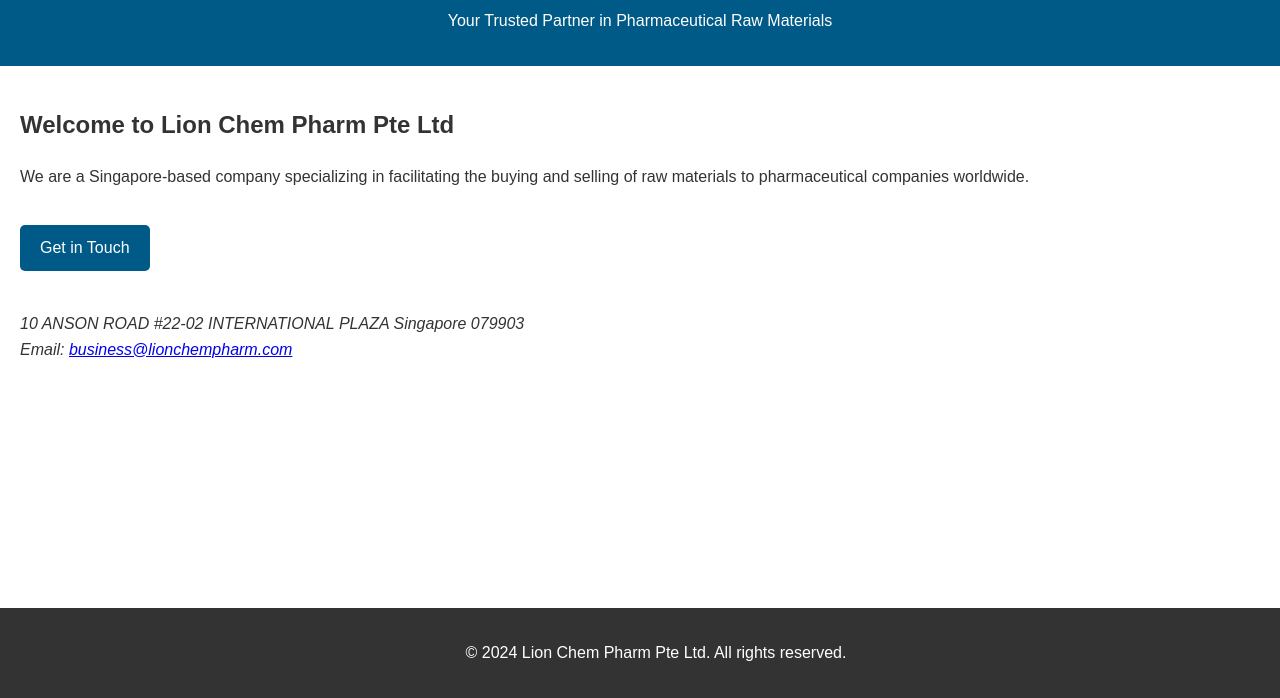
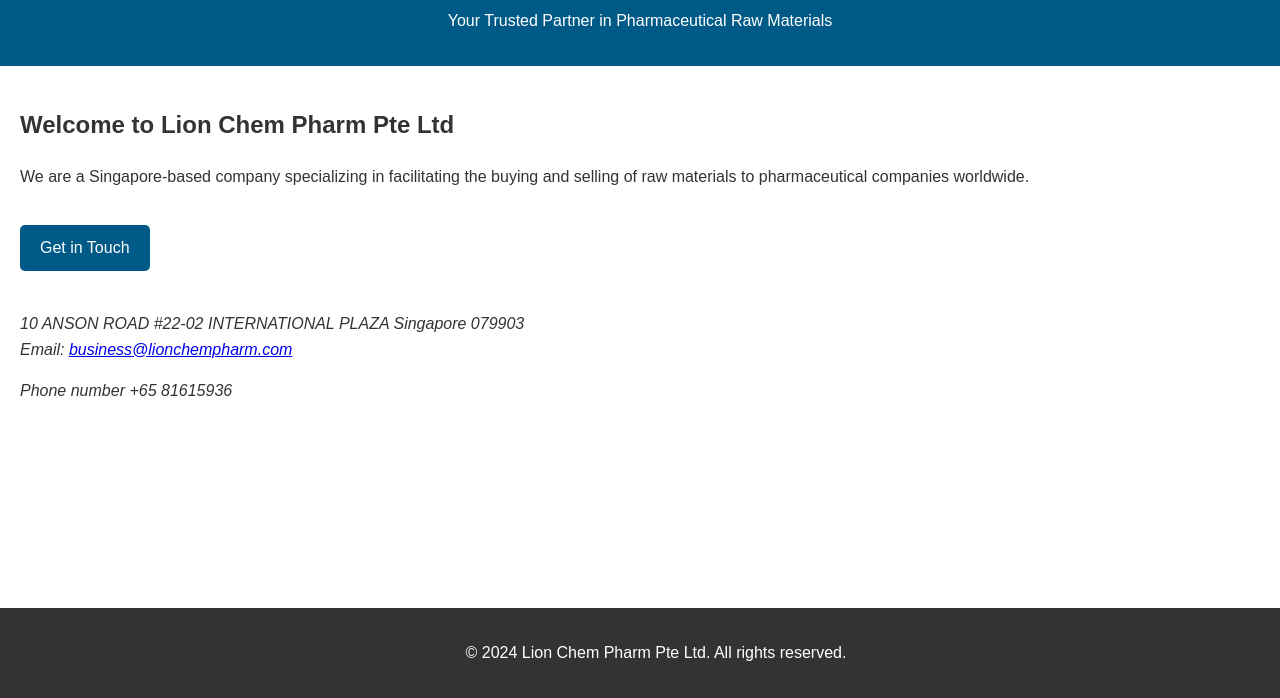
Before and after one commit to milinaire25/lionchempharm, a plain HTML site: page index.html in a window 1280 px wide. Shown: the part 102-800 px from the top of the page. Drawn offline with Linux system fonts and the light colour scheme.

Commit message:
Update index.html

```diff
--- a/index.html
+++ b/index.html
@@ -66,7 +66,7 @@
             <div class="address">
                 <p>10 ANSON ROAD #22-02 INTERNATIONAL PLAZA Singapore 079903<br>
                 Email: <a href="mailto:business@lionchempharm.com">business@lionchempharm.com</a></p>
-
+                <p>Phone number +65 81615936<br>
             </div>
         </section>
     </main>
```
